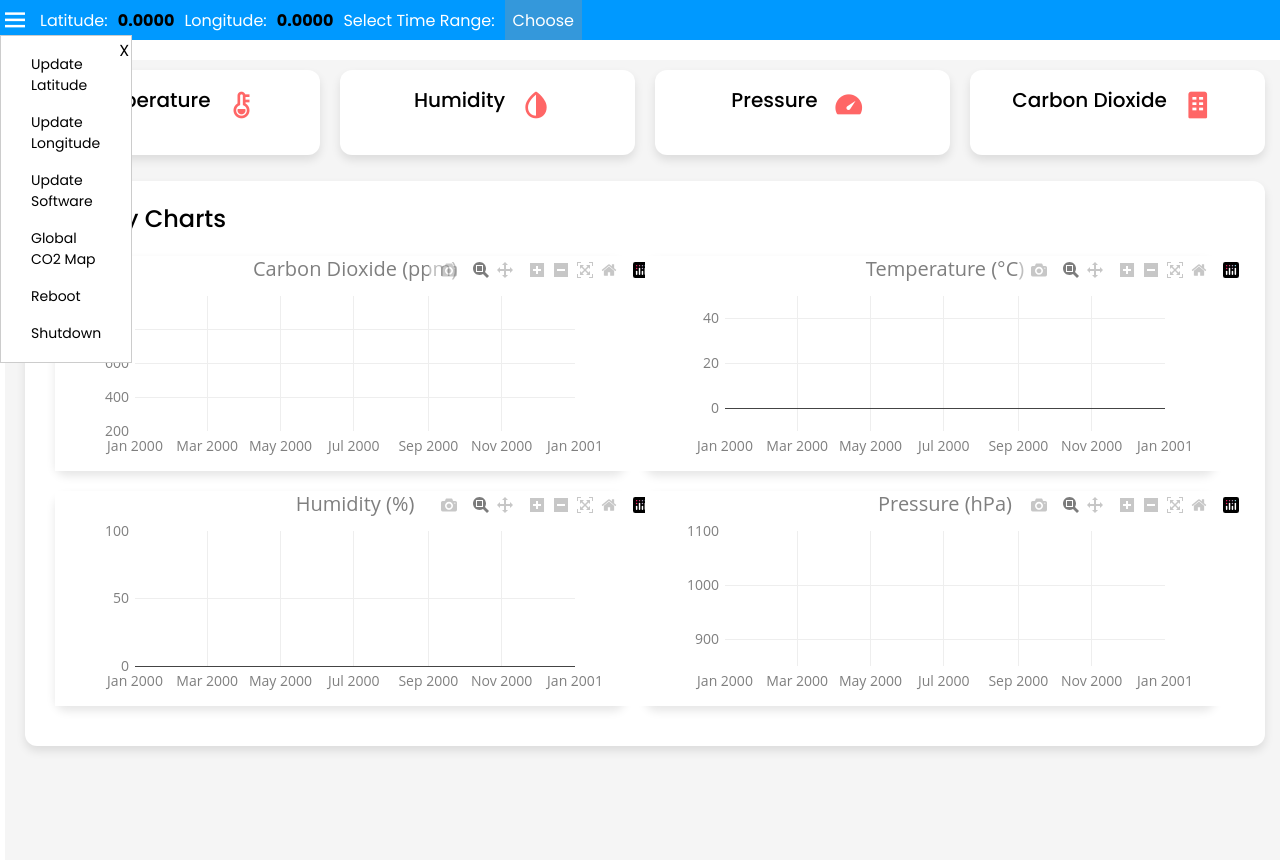
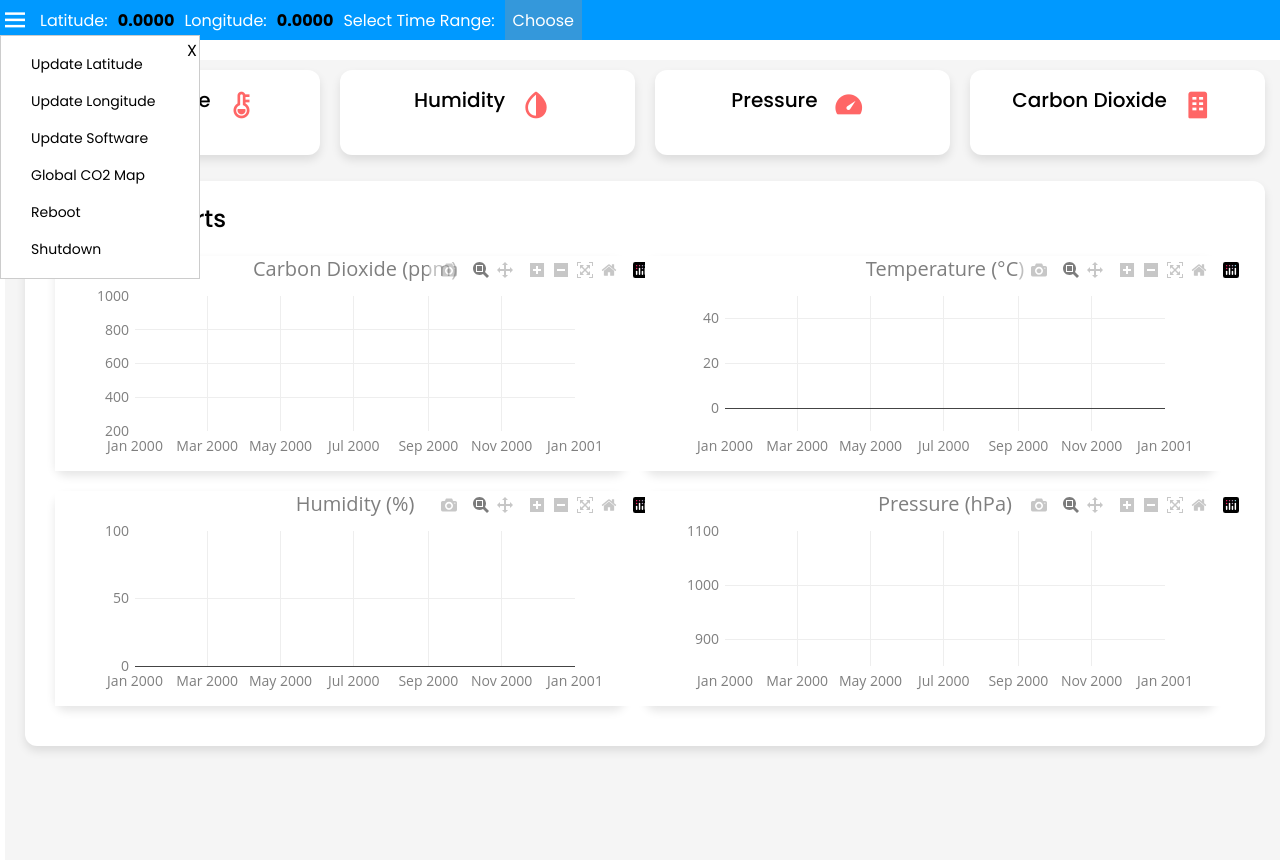
Before and after one commit to SteveBz/MoonRabbit, a Flask app: page / in a window 1280 px wide. Run offline with Flask 2, Linux system fonts and the light colour scheme; some libraries are stand-ins or nearby versions.

Commit message:
Update Hamburger menu width

```diff
--- a/static/style.css
+++ b/static/style.css
@@ -20,10 +20,7 @@
     cursor: pointer;
     transition-duration: 0.4s; /* Smooth hover transition */
     width: 150px; /* Adjust width as needed */
-}
-/* Hide refresh button by default */
-.updateButton {
-  display: none;
+    display: none; /* Hide refresh button by default */
 }
 /* CSS for header section */
 .header {
@@ -55,6 +52,7 @@
   padding: 10px;
   display: none; /* Hide menu items by default */
   z-index: 1; /* Ensure menu items appear above other content */
+  width: 200px; /* Set a fixed width for the menu items container */
 }
 
 .sidebar-button:hover .menu-items {
@@ -71,6 +69,8 @@
   color: #000; /* Adjust color as needed */
   text-decoration: none; /* Remove underline */
   font-size: 14px; /* Smaller font size for menu items */
+  width: 100%; /* Ensure menu items take full width of the container */
+  box-sizing: border-box; /* Ensure padding is included in the width calculation */
 }
 
 .menu-item:hover {
--- a/templates/index.html
+++ b/templates/index.html
@@ -19,10 +19,10 @@
         <i class="bx bx-menu"></i> <!-- Hamburger menu icon -->
         <div class="menu-items">
           <div class="close-button" onclick="toggleMenu()">X</div> <!-- Close button -->
-          <a href="#" class="menu-item" onclick="updateLat()">Update Latitude</a>
-          <a href="#" class="menu-item" onclick="updateLong()">Update Longitude</a>
-          <a href="#" class="menu-item" onclick="updateSW()">Update Software</a>
-          <a href="#" class="menu-item" onclick="loadGlobalCO2()">Global CO2 Map</a> <!-- New menu item -->
+          <a href="#" class="menu-item" onclick="updateLat()">Update&nbsp;Latitude</a>
+          <a href="#" class="menu-item" onclick="updateLong()">Update&nbsp;Longitude</a>
+          <a href="#" class="menu-item" onclick="updateSW()">Update&nbsp;Software</a>
+          <a href="#" class="menu-item" onclick="loadGlobalCO2()">Global&nbsp;CO2&nbsp;Map</a> <!-- New menu item -->
           <a href="#" class="menu-item" onclick="handleRebootClick()">Reboot</a> <!-- Reboot item -->
           <a href="#" class="menu-item" onclick="handleShutdownClick()">Shutdown</a> <!-- Shutdown item -->
         </div>
```
